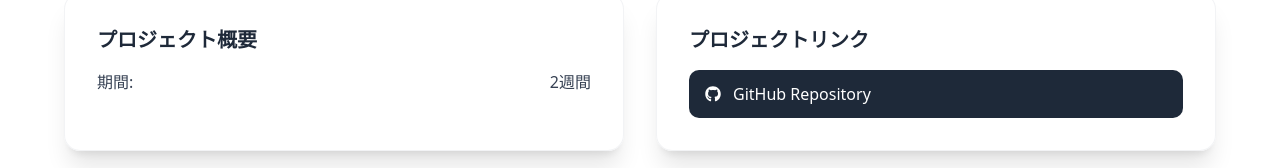
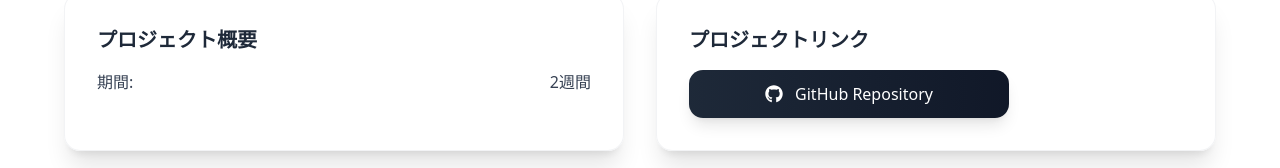
Before and after one commit to Kota-35/my-portfolio, a Next.js app: page /works/slack-response-reminder in a window 1280 px wide. Shown: the part 288-456 px from the top of the page. Built offline with nearby package versions, Linux system fonts and the light colour scheme.

Commit message:
feat: プロジェクト詳細ページのボタンデザインを改善し、ホバー効果を追加

```diff
--- a/app/works/[slug]/page.tsx
+++ b/app/works/[slug]/page.tsx
@@ -137,10 +137,10 @@ const ProjectDetailPage: React.FC<ProjectDetailPageProps> = async ({ params }) =
                     href={project.links.github}
                     target="_blank"
                     rel="noopener noreferrer"
-                    className="flex items-center px-4 py-3 bg-gray-800 text-white rounded-lg hover:bg-gray-900 transition-colors"
+                    className="group inline-flex items-center justify-center px-6 py-3 bg-gradient-to-r from-gray-800 to-gray-900 text-white rounded-xl hover:from-gray-700 hover:to-gray-800 transition-all duration-300 transform hover:scale-105 shadow-lg hover:shadow-xl w-full max-w-xs mx-auto"
                   >
-                    <FaGithub className="mr-3" />
-                    GitHub Repository
+                    <FaGithub className="mr-3 text-lg group-hover:rotate-12 transition-transform duration-300" />
+                    <span className="font-medium">GitHub Repository</span>
                   </a>
                 )}
                 {project.links.demo && (
@@ -148,10 +148,10 @@ const ProjectDetailPage: React.FC<ProjectDetailPageProps> = async ({ params }) =
                     href={project.links.demo}
                     target="_blank"
                     rel="noopener noreferrer"
-                    className={`flex items-center px-4 py-3 bg-gradient-to-r ${gradientColor} text-white rounded-lg hover:opacity-90 transition-opacity`}
+                    className={`group inline-flex items-center justify-center px-6 py-3 bg-gradient-to-r ${gradientColor} text-white rounded-xl hover:opacity-90 transition-all duration-300 transform hover:scale-105 shadow-lg hover:shadow-xl w-full max-w-xs mx-auto`}
                   >
-                    <FaExternalLinkAlt className="mr-3" />
-                    Live Demo
+                    <FaExternalLinkAlt className="mr-3 text-lg group-hover:rotate-12 transition-transform duration-300" />
+                    <span className="font-medium">Live Demo</span>
                   </a>
                 )}
               </div>
```
